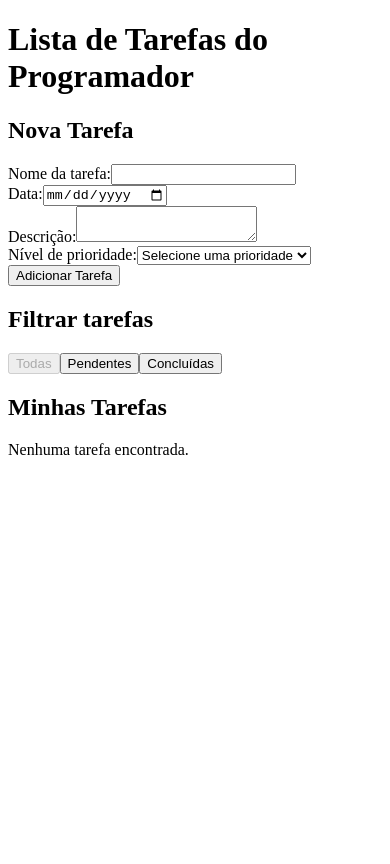
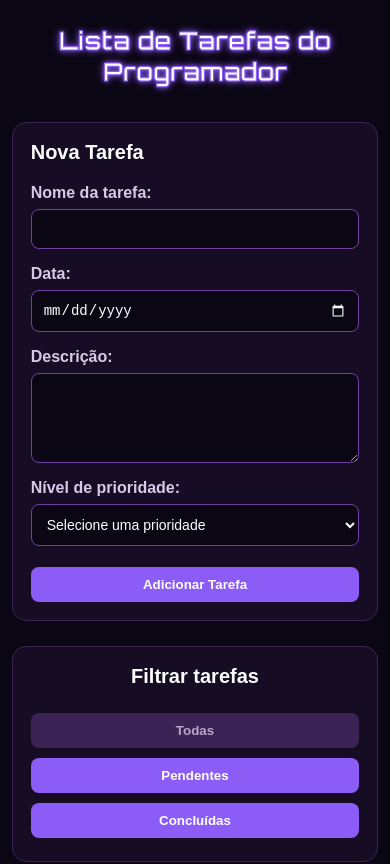
Before and after one commit to D-moraes/Checkpoint4_Front-Web, a React (Vite) app: page / in a window 390 px wide. Shown: the top 864 px of the page. Built offline with nearby package versions, Linux system fonts and the light colour scheme.

Commit message:
style: ajustando visual da interface

```diff
--- a/src/index.css
+++ b/src/index.css
@@ -0,0 +1,204 @@
+@import url('https://fonts.googleapis.com/css2?family=Orbitron:wght@500;600;700&display=swap');
+
+:root {
+  --color1: #0b0614;
+  --color2: #160d24;
+  --color3: #ffffff;
+  --color4: #d8c8e8;
+  --color5: #3b2355;
+  --color6: #7040a0;
+  --color7: #8b5cf6;
+  --color8: #a78bfa;
+  --color9: #b9a6c9;
+  --color10: #5b1835;
+  --color11: #ffc4df;
+}
+
+*{
+    margin: 0;
+    padding: 0;
+    box-sizing: border-box;
+}
+body{
+    font-family: 'Poppins', sans-serif;
+    background: var(--color1);
+    color: var(--color4);
+    min-height: 100vh;
+}
+
+main{
+    width: 90%;
+    max-width: 1000px;
+    margin: 0 auto;
+    padding: 40px 0;
+}
+h1{
+    text-align: center;
+    color: var(--color3);
+    font-family: 'Orbitron', sans-serif;
+    font-size: 32px;
+    font-weight: 700;
+    margin-bottom: 35px;
+    -webkit-text-stroke: 1px var(--color7);
+    text-shadow: 0 0 4px var(--color7), 0 0 8px var(--color7);
+}
+h2{
+    color: var(--color3);
+    font-size: 22px;
+    margin-bottom: 20px;
+}
+h3{
+    color: var(--color3);
+    font-size: 20px;
+    margin-bottom: 15px;
+}
+
+section{
+    background: var(--color2);
+    border: 1px solid var(--color5);
+    border-radius: 14px;
+    padding: 25px;
+    margin-bottom: 25px;
+}
+
+/* FORMULARIO */
+
+form{
+    display: flex;
+    flex-direction: column;
+    gap: 16px;
+}
+form div{
+    display: flex;
+    flex-direction: column;
+    gap: 7px;
+}
+label{
+    color: var(--color4);
+    font-weight: bold;
+}
+input,
+textarea,
+select{
+    width: 100%;
+    padding: 11px;
+    border: 1px solid var(--color6);
+    border-radius: 8px;
+    background: var(--color1);
+    color: var(--color3);
+    font-size: 14px;
+}
+input[type="date"]{
+  color-scheme: dark;
+}
+input:focus,
+textarea:focus,
+select:focus{
+    outline: none;
+    border-color: var(--color7);
+}
+textarea{
+    min-height: 90px;
+    resize: vertical;
+}
+
+button{
+    border: none;
+    border-radius: 8px;
+    padding: 10px 16px;
+    background: var(--color7);
+    color: var(--color3);
+    font-weight: bold;
+    cursor: pointer;
+    transition: 0.2s;
+}
+button:hover{
+    background: var(--color8);
+    transform: translateY(-1px);
+}
+button:disabled{
+    background: var(--color5);
+    color: var(--color9);
+    cursor: not-allowed;
+    transform: none;
+}
+
+form button{
+  width: 100%;
+  margin-top: 5px;
+}
+
+form p{
+  background: var(--color10);
+  color: var(--color11);
+  padding: 10px;
+  border-radius: 8px;
+  margin-bottom: 5px;
+}
+
+/* FILTROS */
+
+section:nth-of-type(2){
+  text-align: center;
+}
+section:nth-of-type(2) button{
+  margin: 4px;
+}
+
+/* LISTA DE TAREFAS */
+
+article{
+  background: var(--color1);
+  border: 1px solid var(--color5);
+  border-radius: 12px;
+  padding: 20px;
+  margin-bottom: 15px;
+  transition: 0.2s;
+}
+article:hover{
+  border-color: var(--color7);
+  transform: translateY(-2px);
+}
+article p{
+  color: var(--color4);
+  margin-bottom: 9px;
+  line-height: 1.5;
+}
+article strong{
+  color: var(--color3);
+}
+
+article button{
+  margin-right: 10px;
+  margin-top: 10px;
+}
+
+/* RESPONSIVIDADE */
+
+@media (max-width: 600px){
+  main{
+    width: 94%;
+    padding: 25px 0;
+  }
+  h1{
+    font-size: 25px;
+  }
+  h2{
+    font-size: 20px;
+  }
+  section{
+    padding: 18px;
+  }
+  article{
+    padding: 16px;
+  }
+  article button{
+    width: 100%;
+    margin-right: 0;
+    margin-top: 8px;
+  }
+  section:nth-of-type(2) button{
+    width: 100%;
+    margin: 5px 0;
+  }
+}
```
